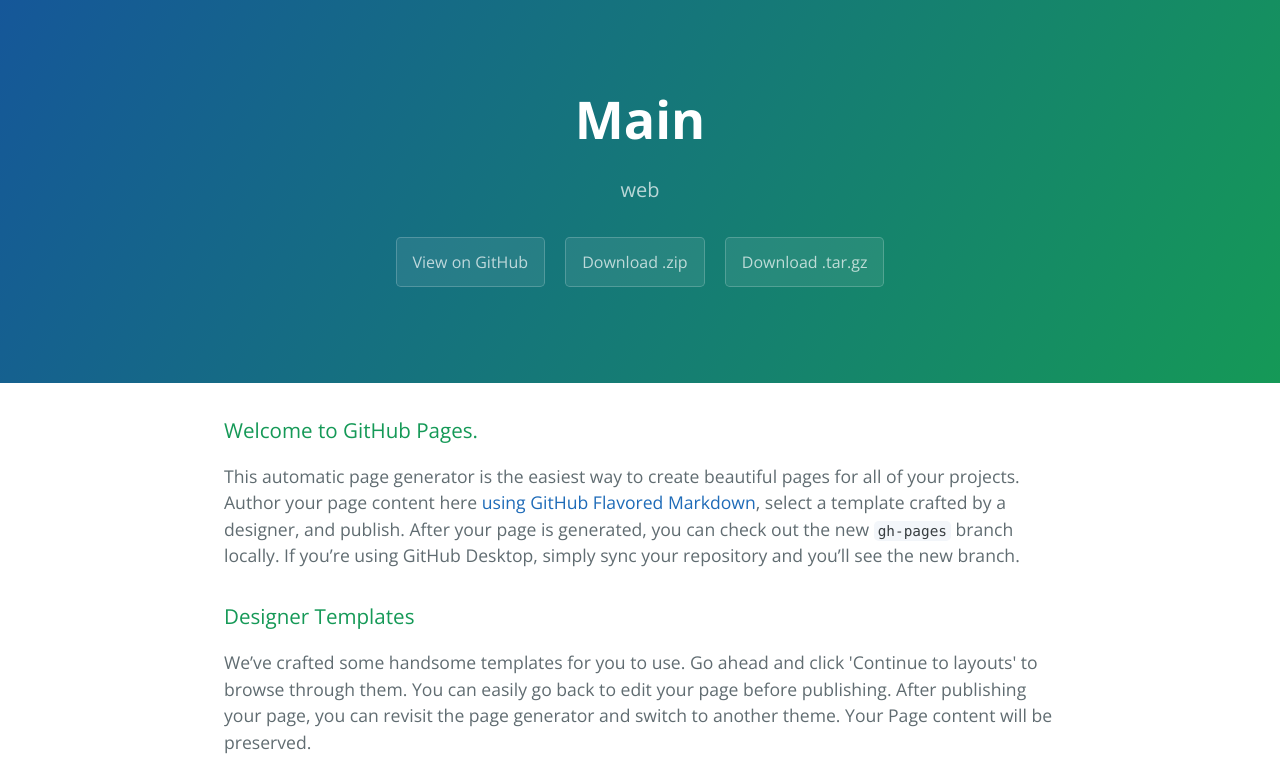
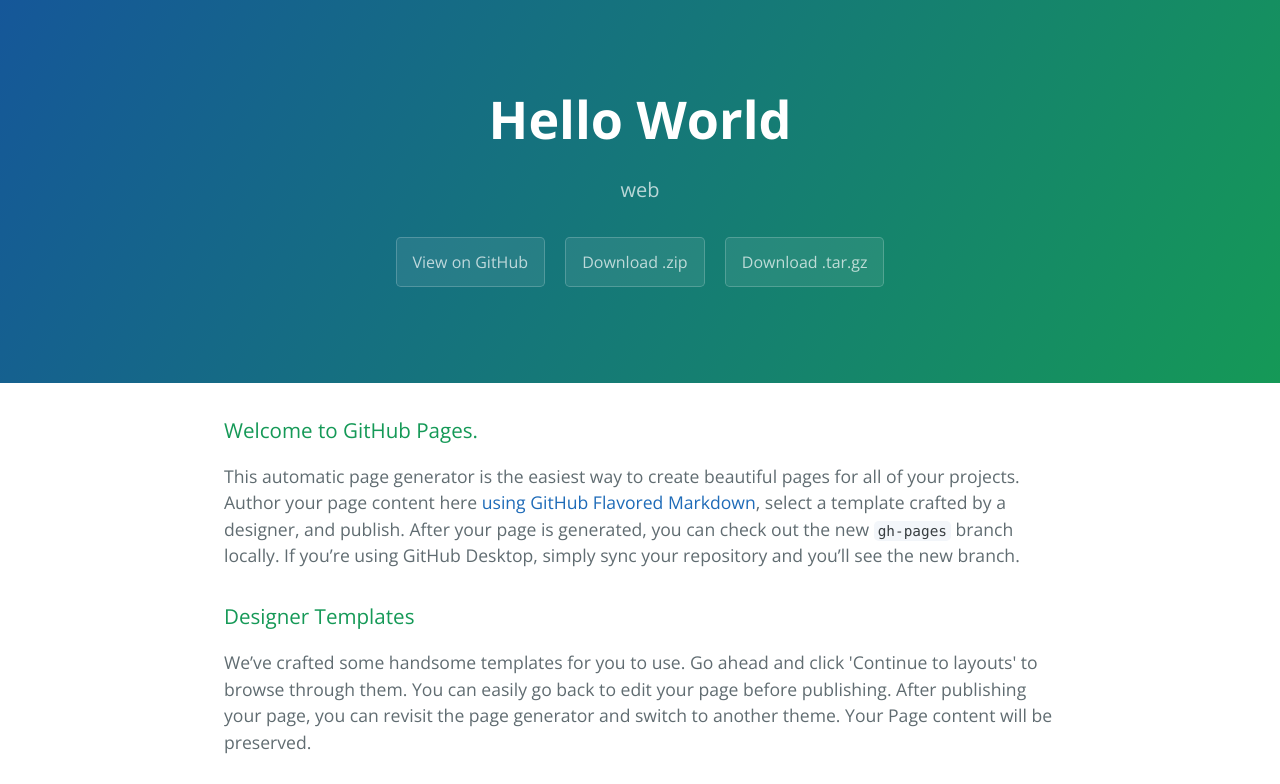
Before and after one commit to GitGroot/main, a plain HTML site: page index.html in a window 1280 px wide. Shown: the top 784 px of the page. Drawn offline with nearby package versions, Linux system fonts and the light colour scheme.

Commit message:
Update index.html

```diff
--- a/index.html
+++ b/index.html
@@ -11,7 +11,7 @@
   </head>
   <body>
     <section class="page-header">
-      <h1 class="project-name">Main</h1>
+      <h1 class="project-name">Hello World</h1>
       <h2 class="project-tagline">web</h2>
       <a href="https://github.com/GitGroot/main" class="btn">View on GitHub</a>
       <a href="https://github.com/GitGroot/main/zipball/master" class="btn">Download .zip</a>
```
